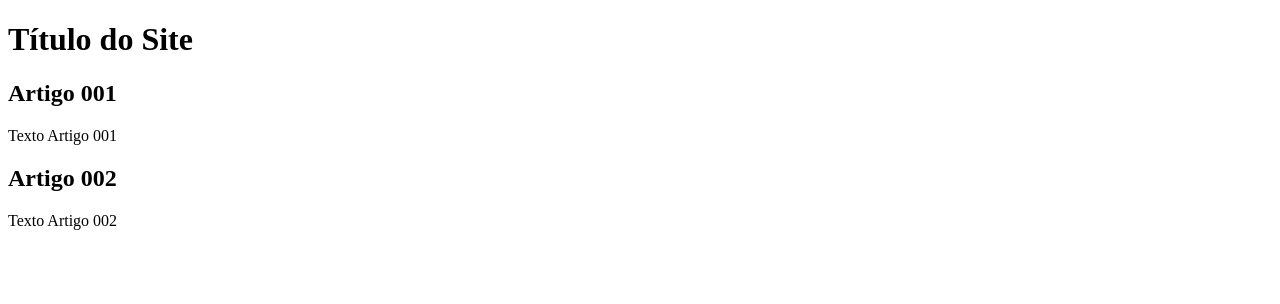
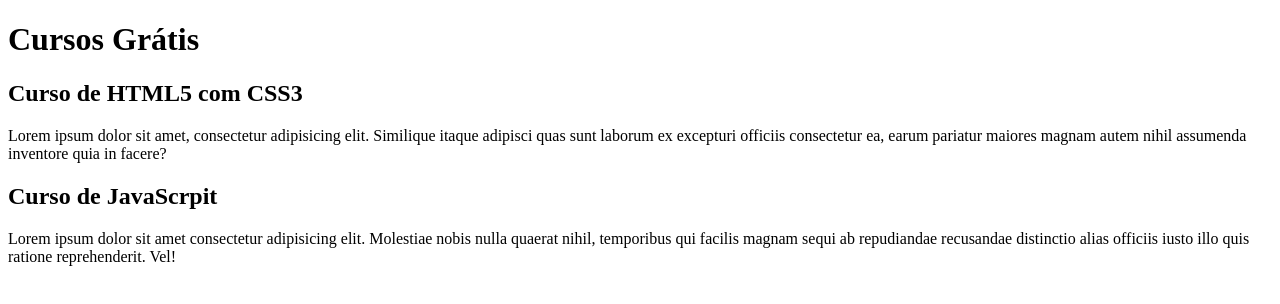
Before and after one commit to rodrigocassiano0/projeto-site, a plain HTML site: page index.html in a window 1280 px wide. Drawn offline with Linux system fonts and the light colour scheme.

Commit message:
comecei a escrever o conteúdo

```diff
--- a/index.html
+++ b/index.html
@@ -8,15 +8,15 @@
 <body>
     <main>
         <header>
-            <h1>Título do Site</h1>
+            <h1>Cursos Grátis</h1>
         </header>
         <article>
-            <h2>Artigo 001</h2>
-            <p>Texto Artigo 001</p>
+            <h2>Curso de HTML5 com CSS3</h2>
+            <p>Lorem ipsum dolor sit amet, consectetur adipisicing elit. Similique itaque adipisci quas sunt laborum ex excepturi officiis consectetur ea, earum pariatur maiores magnam autem nihil assumenda inventore quia in facere?</p>
         </article>
         <article>
-            <h2>Artigo 002</h2>
-            <p>Texto Artigo 002</p>
+            <h2>Curso de JavaScrpit</h2>
+            <p>Lorem ipsum dolor sit amet consectetur adipisicing elit. Molestiae nobis nulla quaerat nihil, temporibus qui facilis magnam sequi ab repudiandae recusandae distinctio alias officiis iusto illo quis ratione reprehenderit. Vel!</p>
         </article>
     </main>
 </body>
```
